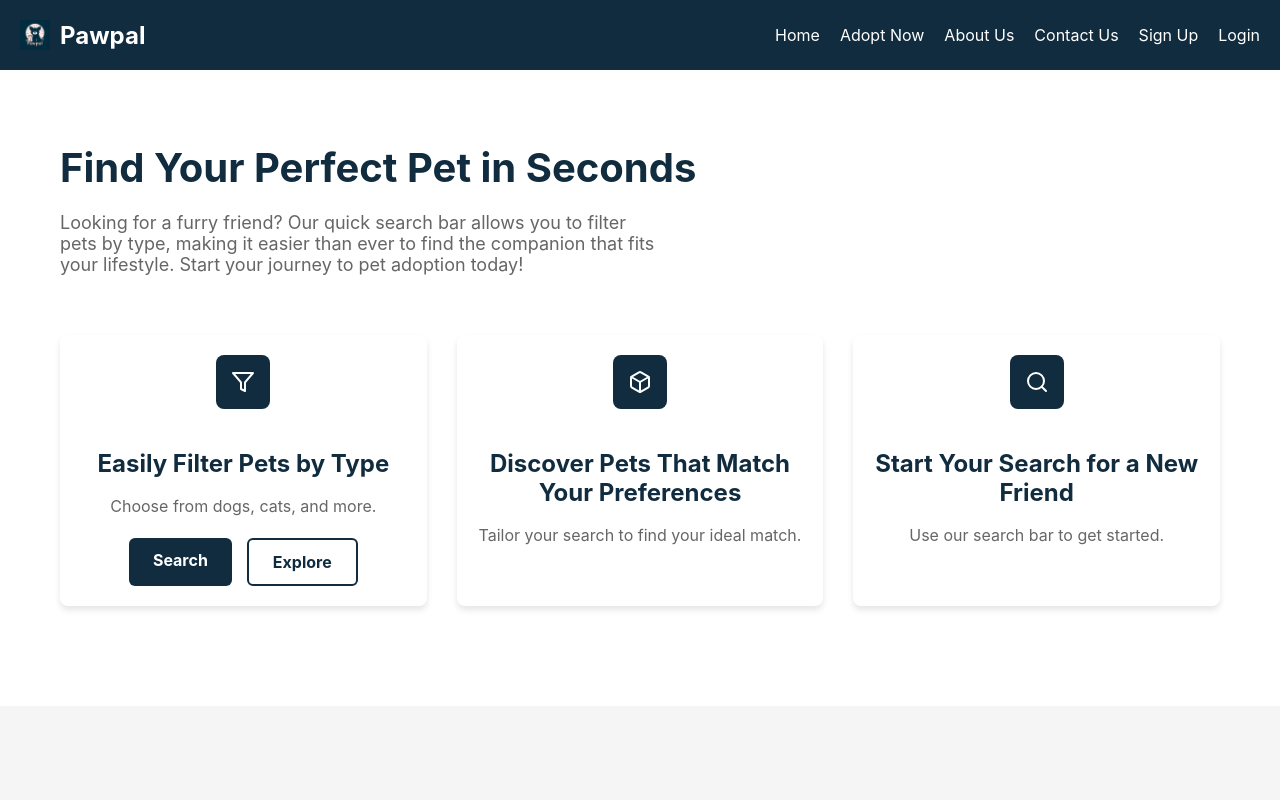
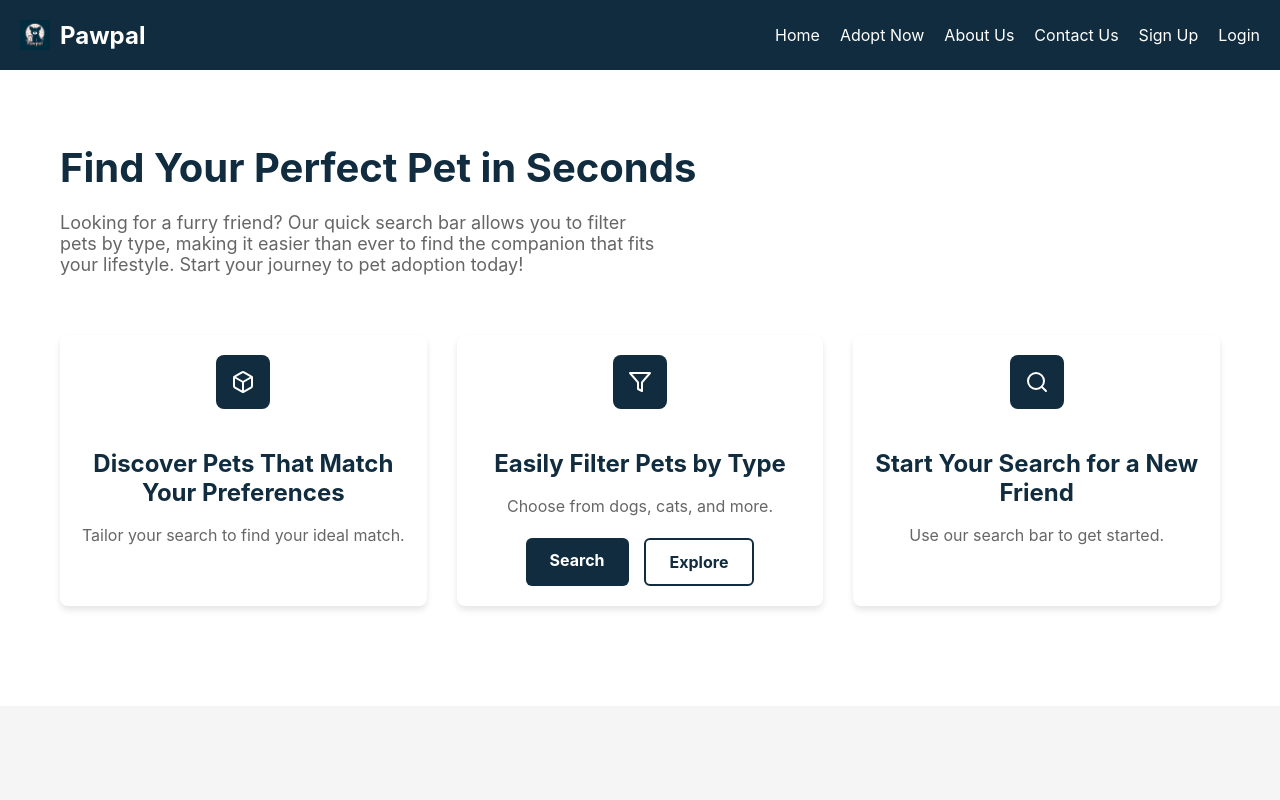
Before and after one commit to kaushal1014/ECommerce-DogAdoption, a React (Create React App) app: page / in a window 1280 px wide. Shown: the top 800 px of the page. Built offline with nearby package versions, Linux system fonts and the light colour scheme.

Commit message:
changed orientation

```diff
--- a/src/components/HomePage.js
+++ b/src/components/HomePage.js
@@ -112,6 +112,14 @@ const HomePage = () => {
           <div style={styles.featuresGrid}>
             <div style={styles.featureBox}>
               <div style={styles.featureIcon}>
+                <Box size={24} />
+              </div>
+              <h2 style={styles.featureTitle}>Discover Pets That Match Your Preferences</h2>
+              <p style={styles.featureDescription}>Tailor your search to find your ideal match.</p>
+            </div>
+
+            <div style={styles.featureBox}>
+              <div style={styles.featureIcon}>
                 <Filter size={24} />
               </div>
               <h2 style={styles.featureTitle}>Easily Filter Pets by Type</h2>
@@ -120,14 +128,6 @@ const HomePage = () => {
                 <Link to="/adopt" style={styles.primaryButton}>Search</Link>
                 <Link to="/adopt" style={styles.secondaryButton}>Explore</Link>
               </div>
-            </div>
-
-            <div style={styles.featureBox}>
-              <div style={styles.featureIcon}>
-                <Box size={24} />
-              </div>
-              <h2 style={styles.featureTitle}>Discover Pets That Match Your Preferences</h2>
-              <p style={styles.featureDescription}>Tailor your search to find your ideal match.</p>
             </div>
 
             <div style={styles.featureBox}>
```
